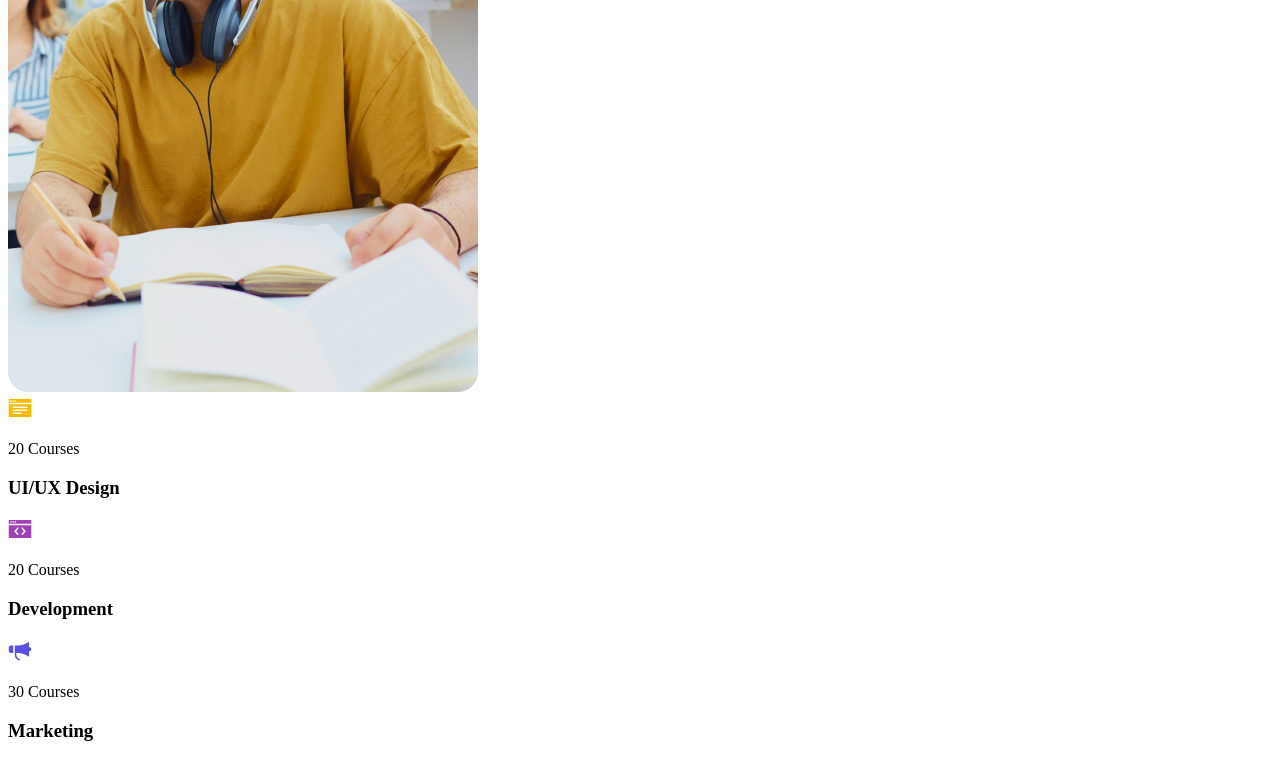
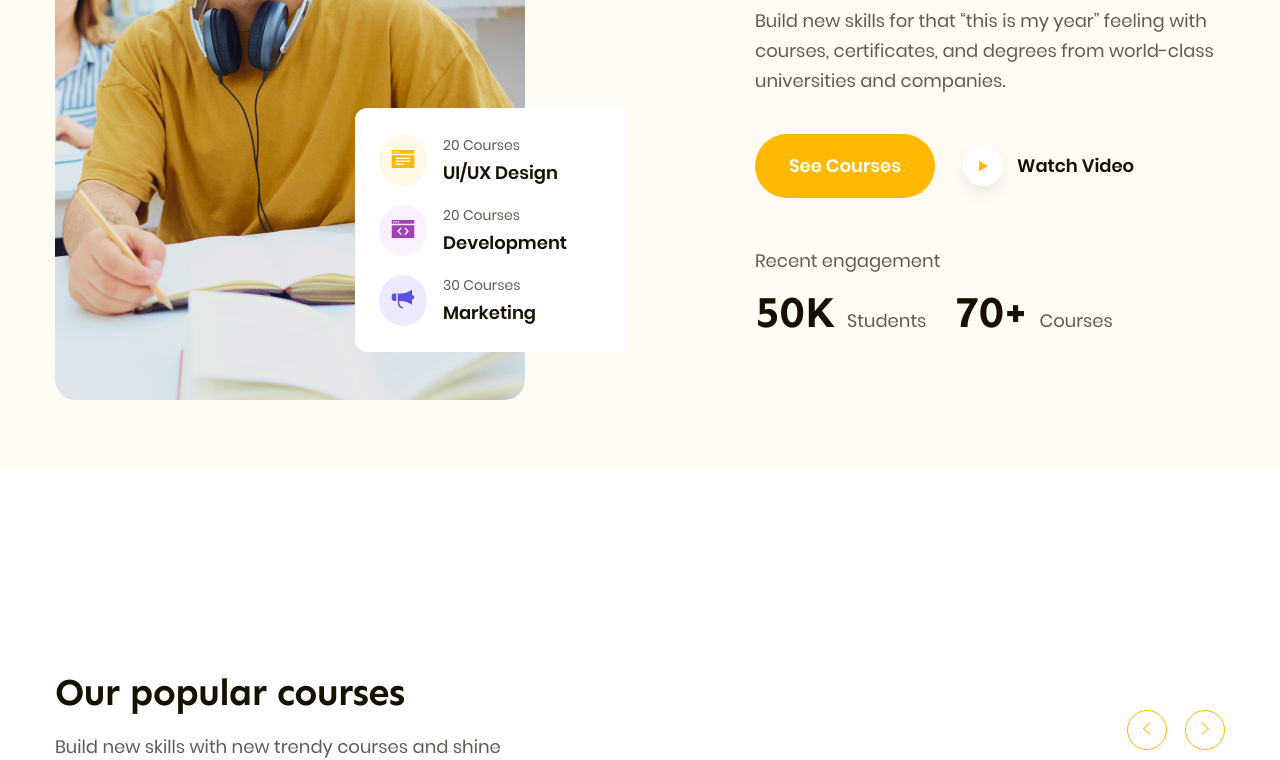
Before and after one commit to redezvous2004/TheBeast, a plain HTML site: page index.html in a window 1280 px wide. Shown: the part 444-1204 px from the top of the page. Drawn offline with Linux system fonts and the light colour scheme; the site is published under a folder, as on GitHub Pages, so addresses that start at the root find nothing.

Commit message:
Fix path

```diff
--- a/index.html
+++ b/index.html
@@ -4,9 +4,9 @@
         <meta charset="UTF-8" />
         <meta http-equiv="X-UA-Compatible" content="IE=edge" />
         <meta name="viewport" content="width=device-width, initial-scale=1.0" />
-        <link rel="stylesheet" href="/assets/css/reset.css" />
-        <link rel="stylesheet" href="/assets/css/styles.css" />
-        <link rel="stylesheet" href="/assets/fonts/fontsheet.css" />
+        <link rel="stylesheet" href="./assets/css/reset.css" />
+        <link rel="stylesheet" href="./assets/css/styles.css" />
+        <link rel="stylesheet" href="./assets/fonts/fontsheet.css" />
         <title>Project2</title>
     </head>
     <body>
```
